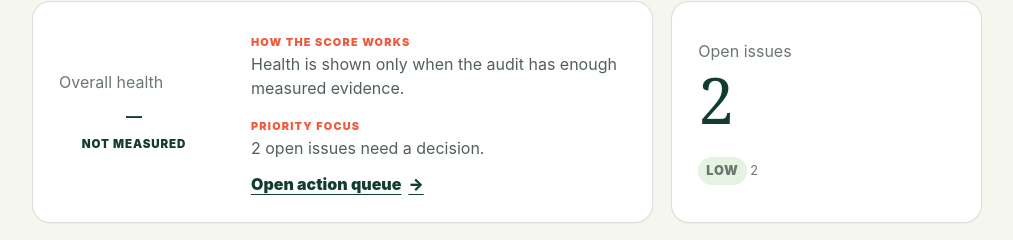
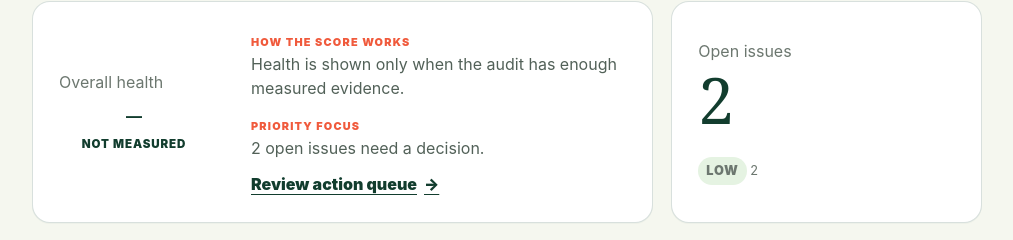
Before and after one commit to ottimosite/ottimo, a React (Vite) app: page /app/audits/audit-wikipedia in a window 1280 px wide. Shown: the part 3149-3389 px from the top of the page, without its empty margins (256-1269 px from the left). Built offline with nearby package versions, Linux system fonts and the light colour scheme.

Commit message:
fix: remove duplicate audit queue action label

```diff
--- a/src/features/audits/AuditOverview.tsx
+++ b/src/features/audits/AuditOverview.tsx
@@ -221,7 +221,7 @@ export function AuditOverview() {
     <div className="audit-summary-grid audit-health-row">
       <Card className="audit-health">
         <div className="health-score-block"><span className="muted">Overall health</span>{audit.health?.score === undefined ? <div className="score"><strong>—</strong><span>Not measured</span></div> : <Score value={audit.health.score} label={audit.health.status === 'good' ? 'Good' : audit.health.status === 'needs-improvement' ? 'Needs improvement' : 'Needs attention'} />} {audit.health?.score !== undefined && <small className="muted">{audit.health.checks} measured checks · {audit.health.passed} passed · {audit.health.failed} failed</small>} {audit.health?.excludedCategories.length ? <small className="muted">Not scored: {audit.health.excludedCategories.join(', ')}</small> : null}</div>
-        <div className="health-explanation"><span className="eyebrow">How the score works</span><p>{audit.health?.methodology ?? 'Health is shown only when the audit has enough measured evidence.'}</p><span className="eyebrow">Priority focus</span><p>{openIssues.length ? `${openIssues.length} open issue${openIssues.length === 1 ? '' : 's'} need a decision.` : 'All recorded issues are resolved.'}</p><Link className="inline-action" to="/app/recommendations">Open action queue <span aria-hidden="true">→</span></Link></div>
+        <div className="health-explanation"><span className="eyebrow">How the score works</span><p>{audit.health?.methodology ?? 'Health is shown only when the audit has enough measured evidence.'}</p><span className="eyebrow">Priority focus</span><p>{openIssues.length ? `${openIssues.length} open issue${openIssues.length === 1 ? '' : 's'} need a decision.` : 'All recorded issues are resolved.'}</p><Link className="inline-action" to="/app/recommendations">Review action queue <span aria-hidden="true">→</span></Link></div>
       </Card>
       <Card className="open-issues-card"><span className="muted">Open issues</span><strong className="big-number">{openIssues.length}</strong><div className="severity-list">{Object.entries(severityCounts).map(([severity, count]) => <span key={severity}><Badge tone={severity}>{severity}</Badge> {count}</span>)}</div></Card>
     </div>
```
